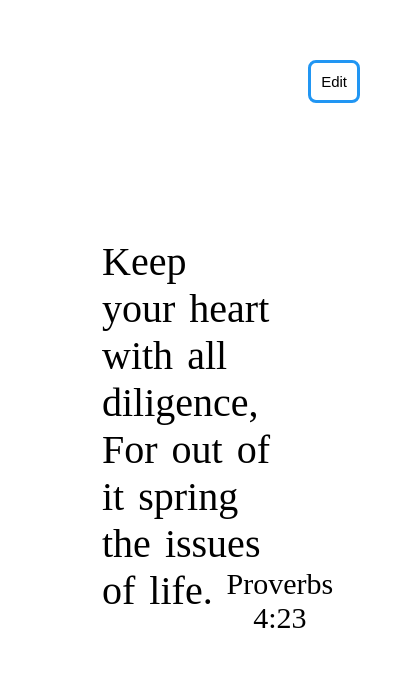
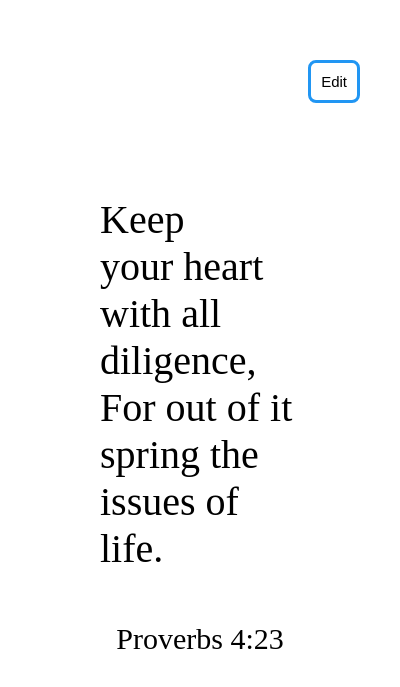
Before and after one commit to kim-yu/bible-mv-chrome-ext, a browser extension: page popup.html in a window 400 px wide. Shown: the part 109-796 px from the top of the page. Drawn offline with Linux system fonts and the light colour scheme.

Commit message:
don't underline punctuation

```diff
--- a/popup.css
+++ b/popup.css
@@ -1,6 +1,6 @@
 #container {
     text-align: center;
-    top: 30%;
+    top: 25%;
     bottom: 50%;
     left: 15%;
     right: 15%;
@@ -47,13 +47,22 @@
     position: relative;
     cursor: default;
     white-space: pre-wrap;
+    display: inline-block;
+}
+
+.token {
+    float: left;
+    display: inline-block;
 }
 
 .word {
-    float: left;
-    margin-right: 7px;
-    margin-left: 7px;
+    margin-right: 5px;
+    margin-left: 5px;
+}
+
+.nonword {
     display: inline-block;
+    margin-left: -5px;
 }
 
 .visible {
@@ -69,6 +78,6 @@
 
 #reference {
     margin: auto;
-    margin-top: 70px;
+    margin-top: 40px;
     font-size: 30px;
 }
--- a/popup.js
+++ b/popup.js
@@ -2,27 +2,40 @@ $(document).ready(() => {
     const verse = "Keep your heart with all diligence, For out of it spring the issues of life.";
     const reference = "Proverbs 4:23";
 
-    const originalWords = verse.split(" ")
-    var isVisible = {};
-    for (i=0; i<originalWords.length; i++) {
-        isVisible[i] = true;
+    var inEditMode = false;
+
+	const tokens = verse.split(" "); // split verse into words and punctuation
+    var isVisible = {}; // keep track of visibility of words
+    for (i=0; i<tokens.length; i++) {
+    	if (!tokens[i].slice(-1).match(/\b/)) {
+			isVisible[i] = true;
+    	}
     }
 
-    var inEditMode = false;
-
+    // create div elements for words
     let verseDiv = document.getElementById("verse");
     var i;
+    for (i=0; i<tokens.length; i++) {
+        var wordSpan = document.createElement('span');
+        wordSpan.id = "word-"+i;
+        wordSpan.classList.add('token');
+        wordSpan.classList.add('word');
+        wordSpan.classList.add('visible');
 
-    for (i=0; i<originalWords.length; i++) {
-        var wordDiv = document.createElement('div');
-        wordDiv.id = "word-"+i;
-        wordDiv.innerHTML = originalWords[i]
-        wordDiv.classList.add('word');
-        wordDiv.classList.add('visible');
-
-        verseDiv.appendChild(wordDiv);
+       	let token = tokens[i]
+        let word = cleanToken(token) // use the part of the word before punctuation
+        wordSpan.innerHTML = word
+        verseDiv.appendChild(wordSpan)
+        if (word.length != token.length) {
+        	nonwordSpan = document.createElement('span');
+        	nonwordSpan.classList.add('token');
+        	nonwordSpan.classList.add('nonword');
+        	nonwordSpan.innerHTML = token.slice(token.length-1)
+        	verseDiv.appendChild(nonwordSpan);
+        }
     }
 
+    // toggle edit mode
     $('button').click(function (event) {
     	if (inEditMode) {
     		inEditMode = false
@@ -35,23 +48,39 @@ $(document).ready(() => {
     	}
     });
 
+    // change visibility of word in edit mode
     $('.word').click(function (event) {
     	let id = $(this).attr('id');
     	var i = id.substring(5);
-    	var word = document.getElementById(id);
-
+    	var wordSpan = document.getElementById(id);
+		var word = cleanToken(tokens[i]);
     	if (inEditMode) {
     		if ($(event.target).hasClass('visible')) {
 	            $(event.target).removeClass('visible');
 	            $(event.target).addClass('hidden');
-	            word.innerHTML = originalWords[i].replace(new RegExp('[gqp]'),'b').replace('j','i').replace('y','v'); // use placeholders for letters with descenders
+	            wordSpan.innerHTML = handleDescenders(word);
 	            isVisible[i] = false;
 	        } else if ($(event.target).hasClass('hidden')) {
 	            $(event.target).removeClass('hidden');
 	            $(event.target).addClass('visible');
-	            word.innerHTML = originalWords[i];
+	            wordSpan.innerHTML = word;
 	            isVisible[i] = true;
 	        }
     	}
     });
 });
+
+// gets the part of the word before the punctuation
+cleanToken = function (token) {
+	if (token[token.length-1].match(/\w/) != null) {
+		return token;
+	} else {
+		var word = token.substring(0, token.length-1);
+		return word;
+	}
+};
+
+// uses placeholders for letters with descenders
+handleDescenders = function (word) {
+	return word.replace('g','d').replace('q','d').replace('p','b').replace('j','i').replace('y','v');
+}
```
